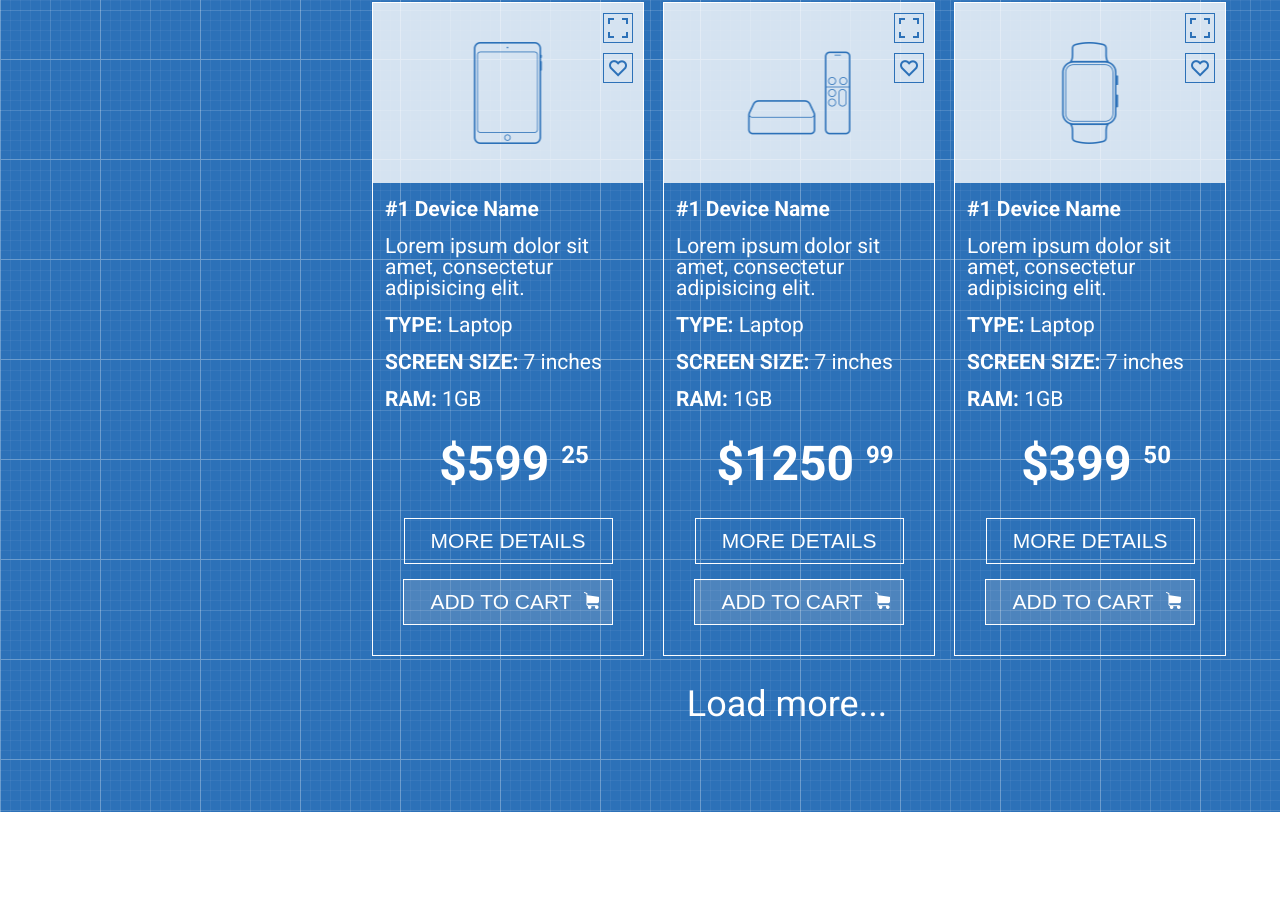
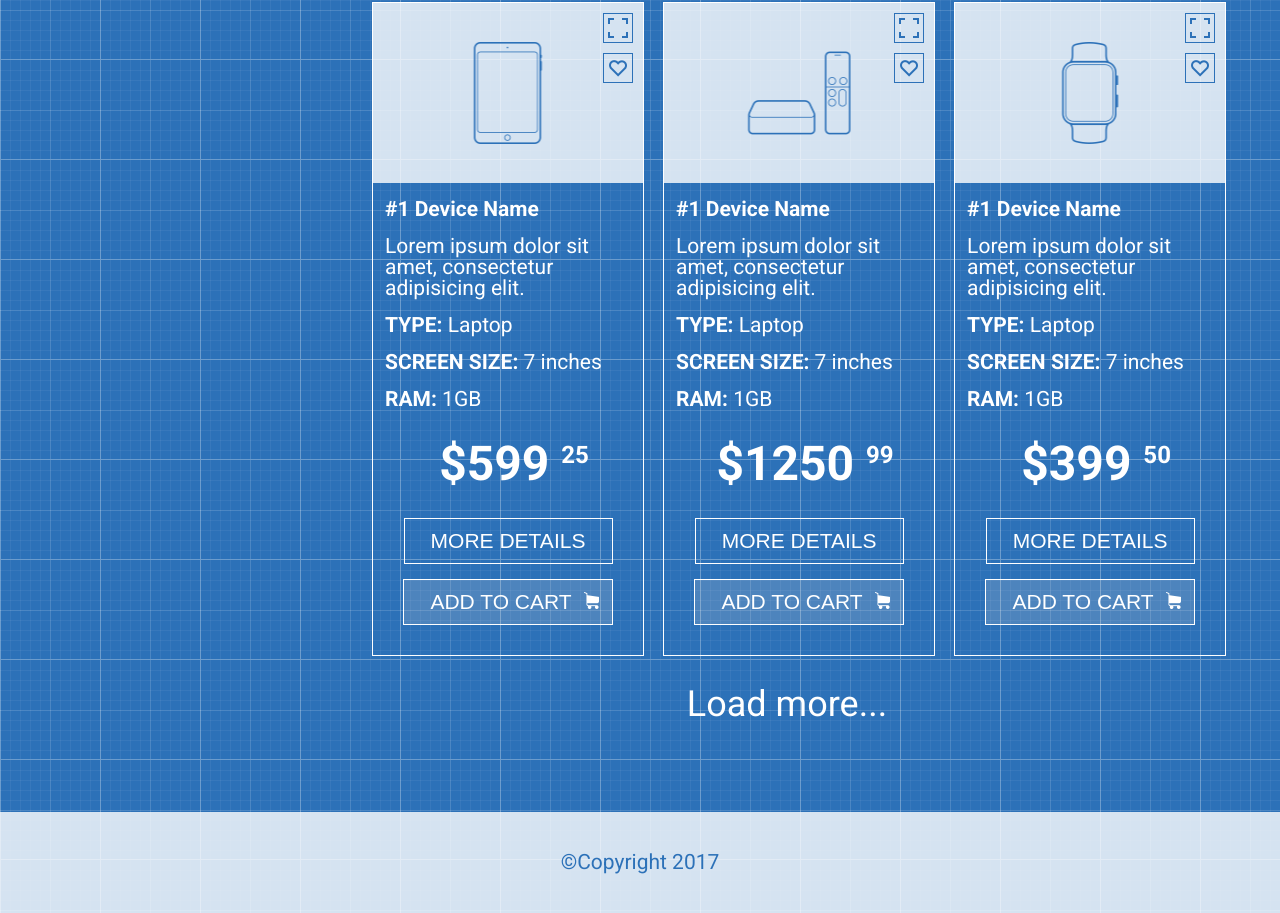
Before and after one commit to greenSadako/sklpshop, a plain HTML site: page index.html in a window 1280 px wide. Shown: the part 2041-2954 px from the top of the page. Before the commit the page ends 2853 px from the top, so only its background shows below. Drawn offline with Linux system fonts and the light colour scheme.

Commit message:
added html and css for footer

```diff
--- a/index.html
+++ b/index.html
@@ -393,6 +393,19 @@
 
     </div>
    </main>
+   <footer>
+       <wrapper>
+           <div class="row">
+               <div class="column col-12">
+                   <div class="copyright-holder">
+                       <p>
+                           &copy;Copyright 2017
+                       </p>
+                   </div>
+               </div>
+           </div>
+       </wrapper>
+   </footer>
    <script src="script.js"></script>
 </body>
 </html>
--- a/style.css
+++ b/style.css
@@ -602,3 +602,17 @@ font-weight: 300;
 .info{
     margin-top: 16px;
 }
+footer{
+    text-align: center;
+    background-color:
+}
+.copyright-holder{
+    padding-top: 40px;
+    padding-bottom: 40px;
+    background: rgba(255, 255, 255, 0.8);
+
+}
+.copyright-holder p{
+    font-size: 21px;
+    color: #2c71b8;
+}
```
